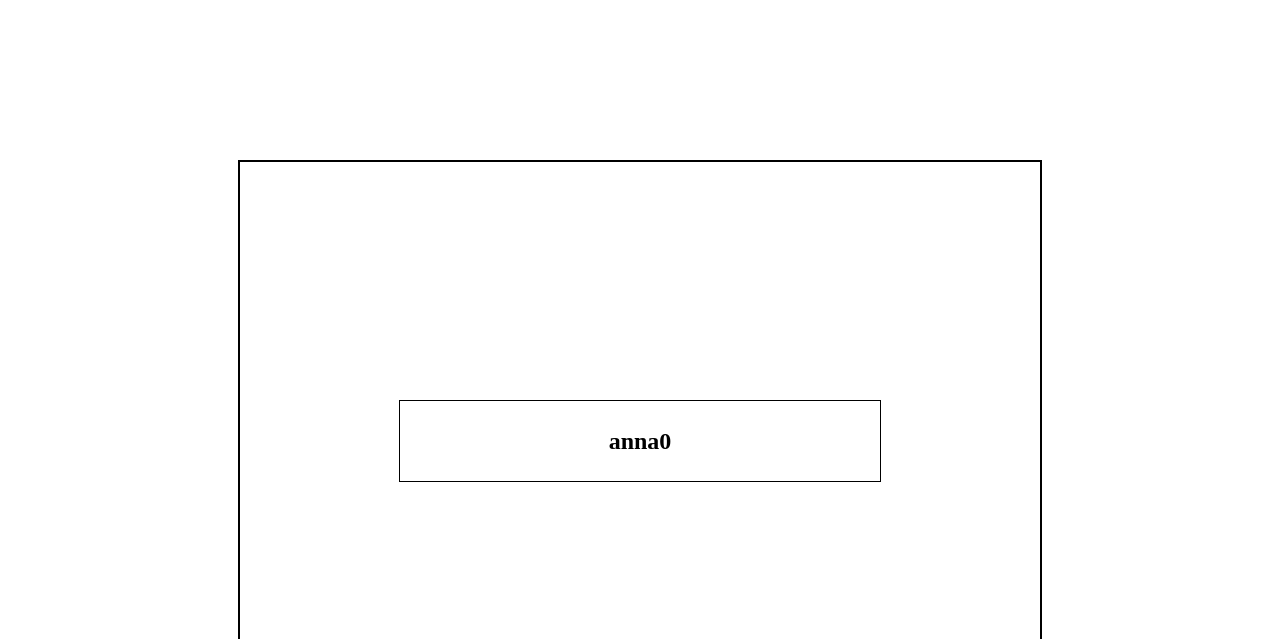
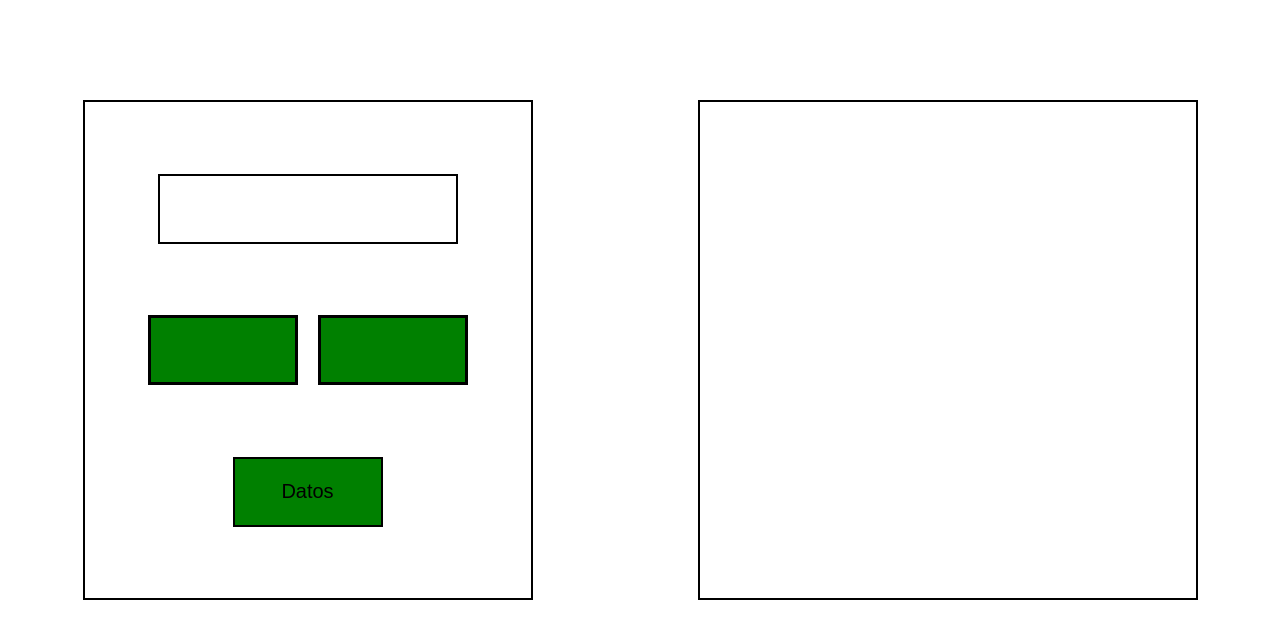
Before and after one commit to AMontanico11/Users, a plain HTML site: page index.html in a window 1280 px wide. Shown: the top 639 px of the page. Drawn offline with Linux system fonts and the light colour scheme.

Commit message:
Renovación de la manera de describir los datos de cada usuario

```diff
--- a/css/ConfiGeneral.css
+++ b/css/ConfiGeneral.css
@@ -8,3 +8,10 @@ html {
     font-size: 10px;
     font-family: sans-serif;
 }
+.secciones{
+    display: flex;
+    justify-content: space-between;
+    margin: auto;
+    margin-top: 10rem;
+    background-color: aqua;
+}
--- a/css/index.css
+++ b/css/index.css
@@ -1,53 +1,58 @@
 .programa{
-    width: 50rem;
-    height: 50rem;
+    /*background-color: red;*/
+    width: 450px;
+    height: 500px;
+    border: solid;
     border: 2px solid black;
 
     display: flex;
-    flex-direction:column;
-    justify-content: center;
+    flex-direction: column;
+    justify-content: space-evenly;
     align-items: center;
-    margin: auto;
-    margin-top: 10rem;
 }
 
 .programa_cj-titulo{
-    width: 30rem;
-    height: 5rem;
-    border: 1px solid black;
+    width: 300px;
+    height: 7rem;
+
+    border: 2px solid black;
+    font-size: 3rem;
+    text-align: center;
+    padding: 1rem;
+
+}
+.botones{
+    display: flex;
+    flex-direction: row;
+    justify-content: space-between;
+    align-items: center;
+}
+.programas_bt{
+    background-color: green;
+    width: 15rem;
+    height: 70px;
+    margin: 0px 10px;
+    border: solid;
+    border-color: black;
 
     display: flex;
-    flex-direction: column;
     justify-content: center;
     align-items: center;
+    cursor: pointer;
 }
-.programa_cj-titulo span {
-    font-size: 1.5rem;
-    font-weight: 600;
+.programas_bt img{
+    width: 4rem;
 }
 
-.Botones{
-    width: 100%;
+.bt_ver{
+    background-color: green;
+    width: 15rem;
+    height: 7rem;
+    border: 2px solid #000;
+    cursor: pointer;
     display: flex;
-    flex-direction: row;
-    justify-content: space-around;
-}
-
-.programa_bt{
-    width: 15rem;
-    height: 5rem;
-    border: 1px solid black;
-    border-radius: 5px;
-    background-color: green;
-    margin-top: 10rem;
-    font-size: 2rem;
-    display:flex;
     justify-content: center;
     align-items: center;
+    font-size: 2rem;
+
 }
-
-.programa_bt:hover{
-    background-color: red;
-    transition: 0.5s;
-    cursor: pointer;
-}
--- /dev/null
+++ b/css/root.css
@@ -0,0 +1,14 @@
+#root{
+    width: 50rem;
+    height: 50rem;
+    border: 2px solid black;
+    display: flex;
+    justify-content: center;
+}
+.seccion {
+    display: flex;
+    justify-content: space-around;
+    margin: auto;
+    margin-top: 10rem;
+
+}
--- a/index.html
+++ b/index.html
@@ -4,30 +4,37 @@
     <meta charset="UTF-8">
     <meta http-equiv="X-UA-Compatible" content="IE=edge">
     <meta name="viewport" content="width=device-width, initial-scale=1.0">
-    <title>Usuarios</title>
+    <link rel="stylesheet" href="css/ConfiGeneral.css">
+    <link rel="stylesheet" href="css/index.css">
+    <link rel="stylesheet" href="css/root.css">
 
-    <!-- ARCHIVOS CSS -->
-    <link rel="stylesheet" href="./css//ConfiGeneral.css">
-    <link rel="stylesheet" href="./css/index.css">
-
+    <title>usuarios</title>
 </head>
 <body>
 
-    <div class="programa">
+    <section class="seccion">
+        <div class="programa">
+            <div class="programa_cj-titulo">
+                <span class="cj-titulo_texto" id="cj-titulo_texto">
+                </span>
+            </div>
+            <div class="botones">
+                <div id="izquierda" class="programas_bt">
 
-        <div class="programa_cj-titulo">
-            <span id="cj-titulo_texto" class="cj-titulo_texto">afpirir</span>
+                </div>
+                <div id="derecha" class="programas_bt">
+
+                </div>
+            </div>
+            <div class="bt_ver" id="bt_ver">
+                Datos
+            </div>
         </div>
 
-        <div class="Botones">
-            <div id="bt_anterior" class="programa_bt">Anterior</div>
-            <div id="bt_siguiente" class="programa_bt">Siguiente</div>
+        <div id="root">
+            <!--Información del usuario-->
         </div>
-
-    </div>
-
-    <!--CONEXIÓN CON JAVASCRIPT-->
+    </section>
     <script src="./js/main.js" type="module"></script>
-
 </body>
 </html>
--- a/js/main.js
+++ b/js/main.js
@@ -1,44 +1,55 @@
-export let user = [
-    //user_id username password full_name address email phone
+let users = [
+  /*ID_de_usuario*/ /*nombre_usuario*/  /*contraseña*/  /*nombre_completo*/             /*dirección*/                   /*correo_electronico*/           /*telefono*/
+    [100,           'anna0',            'white00',      'Anna Addison',     '1325 Candy Rd, San Francisco, CA 96123',   'anna.addison@yahoo.com',       '3841019535'],
+    [101,           'carol1',           'orange01',     'Carol Campbell',   '1931 Brown St, Gainesville, FL 85321',     'carol.campbell@aol.com',       '2548952651'],
+    [102,           'julia2',           'yellow02',     'Julia Jones',      '1622 Seaside St, Seattle, WA 32569',       'jolie.jones@msn.com',          '3651469235'],
+    [103,           'irene3',           'blue03',       'Irene Everly',     '1756 East Dr, Houston, TX 28562',          'irene.everly@gmail.com',       '9859423698'],
+    [104,           'rachel4',          'red04',        'Rachel Rose',      '1465 River Dr, Boston, MA 43625',          'rachel.rose@hotmail.com',      '2945632543'],
+    [105,           'sophie5',          'green05',      'Sophie Sutton',    '1896 West Dr, Portland, OR 65842',         'sophie.sutton@yahoo.com',      '5169525614'],
+    [106,           'wendy6',           'purple06',     'Wendy West',       '1252 Vine St, Chicago, IL 73215',          'wendy.west@gmail.com',         '6645936156'],
 
-    [100, "anna0",    "white00",      "Anna Addison",    "1325 Candy Rd, San Francisco, CA 96123", "anna.addison@yahoo.com", 3841019535],
-    [101, "carol1",    "orange01",    "Carol Campbell", "1931 Brown St, Gainesville, FL 85321",    "carol.campbell@aol.com", 2548952651],
-    [102, "julia2",    "yellow02",    "Julia Jones",    "1622 Seaside St, Seattle, WA 32569",    "jolie.jones@msn.com",    3651469235],
-    [103, "irene3",    "blue03",    "Irene Everly",    "1756 East Dr, Houston, TX 28562",        "irene.everly@gmail.com", 9859423698],
-    [104, "rachel4",   "red04",    "Rachel Rose",    "1465 River Dr, Boston, MA 43625",        "rachel.rose@hotmail.com", 2945632543],
-    [105, "sophie5",    "green05",   "Sophie Sutton", "1896 West Dr, Portland, OR 65842",        "sophie.sutton@yahoo.com", 5169525614],
-    [106, "wendy6",    "purple06", "Wendy West",    "1252 Vine St, Chicago, IL 73215",        "wendy.west@gmail.com",    6645936156],
-  ]
+];
 
-  //Elementos del DOM
-  //Quey selector agrega o quita contenido del DOM
 
-  let caja_texto = document.querySelector('#cj-titulo_texto'); //Agrega o quitar contenido del DOM
-  let bt_siguiente = document.querySelector('#bt_siguiente');
-  let bt_anterior = document.querySelector('#bt_anterior');
+  let posicion = 0;
+  let title = document.querySelector('#cj-titulo_texto');
+  let derecha = document.getElementById('derecha')
+  let izquierda = document.getElementById('izquierda')
+  title.innerHTML = users[posicion][1];
 
-//Primer elemento
-let usuario=0;
-caja_texto.innerHTML = user[usuario][1];
+  function siguiente(){
+    if(posicion <= 6){
+      posicion++;
+    }
+    title.innerHTML = users[posicion][1];
+  };
 
-//FUNCION SIGUIENTE
-function siguiente(){
-  if(usuario<=6){
-    usuario++;
-    caja_texto.innerHTML = user[usuario][1];
-  }
+  function anterior(){
+      if(posicion >= 1){
+        posicion--;
+      }
 
-}
+      title.innerHTML = users[posicion][1];
 
-bt_siguiente.addEventListener('click',siguiente);//<--Boton
+  };
+  derecha.addEventListener('click', siguiente)
+  izquierda.addEventListener('click', anterior)
 
-//FUNCION ANTERIOR
-function anterior(){
-  if(usuario >=1){
-    usuario--;
-    caja_texto.innerHTML = user[usuario][1];
-  }
 
-}
 
-bt_anterior.addEventListener('click',anterior);//<--Boton
+  import { user_ob } from "./user.js";
+
+  let bt_ver = document.getElementById('bt_ver')
+
+
+function verInfo(){
+  root.innerHTML = '<ul style="font-size: 3rem;display: flex;flex-direction: column;justify-content: center; list-style: none;">' +
+             '<li>'+'id: '      + user_ob[posicion].id + '</li>' +
+              '<li>'+'nickname: '+ user_ob[posicion].nickname + '</li>' +
+              '<li>'+'name: '    + user_ob[posicion].name + '</li>' +
+              '<li>'+'addres: '  + user_ob[posicion].addres + '</li>' +
+              '<li>'+'email: '   + user_ob[posicion].email + '</li>' +
+              '<li>'+'phone: '   + user_ob[posicion].phone + '</li>' +
+        '</ul>';
+ }
+ bt_ver.addEventListener('click', verInfo)
--- a/js/users.js
+++ b/js/users.js
@@ -1,4 +1,6 @@
-let user =[
+
+//DATA
+export let user =[
     {
             id: 100,
             nikname: 'anna0',
```
